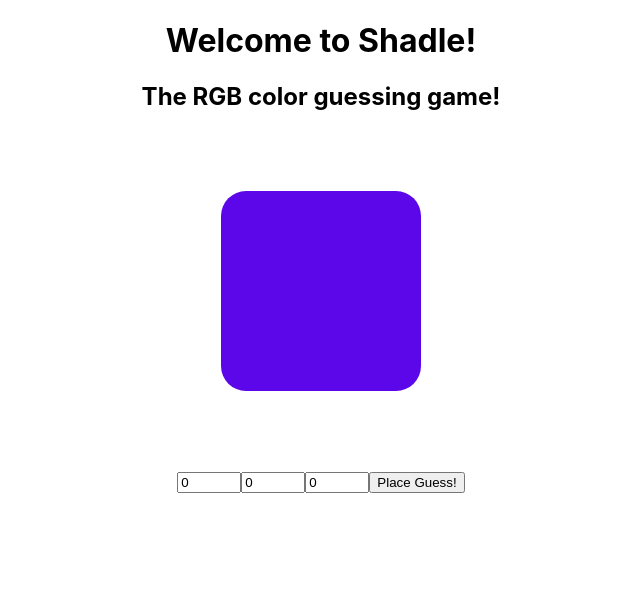
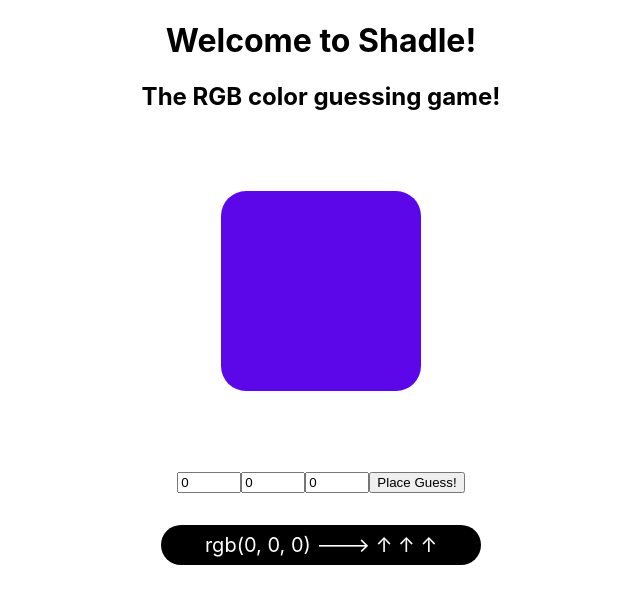
Before and after one commit to connork97/shadle, a React (Create React App) app: page / in a window 1280 px wide. Both pictures are taken after a click on the button "Place Guess!". Shown: the top 604 px of the page, without its empty margins (319-959 px from the left). Built offline with nearby package versions, Linux system fonts and the light colour scheme.

Commit message:
added section for displaying past guesses, their actual colors, and hints to guess higher or lower

```diff
--- a/package.json
+++ b/package.json
@@ -6,7 +6,9 @@
     "@testing-library/jest-dom": "^5.17.0",
     "@testing-library/react": "^13.4.0",
     "@testing-library/user-event": "^13.5.0",
+    "bootstrap": "^5.3.1",
     "react": "^18.2.0",
+    "react-bootstrap": "^2.8.0",
     "react-dom": "^18.2.0",
     "react-scripts": "5.0.1",
     "web-vitals": "^2.1.4"
--- a/src/App.js
+++ b/src/App.js
@@ -5,10 +5,12 @@ import React, { useState, useEffect } from 'react';
 
 import Color from './components/Color';
 import Guess from './components/Guess';
+import PreviousGuesses from './components/PreviousGuesses';
 
 function App() {
 
   const [colorOfTheDay, setColorOfTheDay] = useState([0, 0, 0])
+  const [previousUserGuesses, setPreviousUserGuesses] = useState([])
 
   useEffect(() => {
       const firstNum = Math.floor(Math.random() * 256)
@@ -22,7 +24,15 @@ function App() {
       <h1>Welcome to Shadle!</h1>
       <h2>The RGB color guessing game!</h2>
       <Color colorOfTheDay={colorOfTheDay} />
-      <Guess colorOfTheDay={colorOfTheDay} />
+      <Guess
+        colorOfTheDay={colorOfTheDay}
+        previousUserGuesses={previousUserGuesses}
+        setPreviousUserGuesses={setPreviousUserGuesses}
+      />
+      <PreviousGuesses
+        colorOfTheDay={colorOfTheDay}
+        previousUserGuesses={previousUserGuesses}
+      />
     </div>
   );
 }
--- a/src/components/Guess.js
+++ b/src/components/Guess.js
@@ -3,14 +3,13 @@ import styles from './Guess.module.css';
 
 import React, { useState } from 'react';
 
-const Guess = ({ colorOfTheDay }) => {
+const Guess = ({ colorOfTheDay, previousUserGuesses, setPreviousUserGuesses }) => {
 
-    const [userGuess, setUserGuess] = useState([0, 0, 0])
-    console.log(userGuess)
+    const [currentUserGuess, setCurrentUserGuess] = useState([0, 0, 0])
+
     const handleUserGuessChange = (event, index) => {
         const { value } = event.target;
-        // console.log(name, value)
-        setUserGuess(prevGuess => {
+        setCurrentUserGuess(prevGuess => {
             const updatedGuess = [...prevGuess];
             updatedGuess[index] = parseInt(value);
             return updatedGuess;
@@ -18,13 +17,20 @@ const Guess = ({ colorOfTheDay }) => {
     };
 
     const handleGuessSubmit = (event) => {
-        // console.log(userGuess)
         event.preventDefault();
         console.log("Color of the day", colorOfTheDay);
-        if (userGuess[0] === colorOfTheDay[0] && userGuess[1] === colorOfTheDay[1] && userGuess[2] === colorOfTheDay[2]) {
-            console.log("You got it!  The color of the day is: ", colorOfTheDay)
+        if (!JSON.stringify(previousUserGuesses).includes(JSON.stringify(currentUserGuess))) {
+            if (JSON.stringify(currentUserGuess) === JSON.stringify(colorOfTheDay)) {
+                console.log("You got it!  The color of the day is: ", colorOfTheDay)
+            } else {
+                console.log("Sorry, try again.", currentUserGuess)
+            };
+            setPreviousUserGuesses((prevGuesses) => {
+                return [...prevGuesses, currentUserGuess]
+            });
+            setCurrentUserGuess([0, 0, 0]);
         } else {
-            console.log("Sorry, try again.", userGuess)
+            console.log("You already guessed that number!")
         }
     };
 
@@ -33,7 +39,7 @@ const Guess = ({ colorOfTheDay }) => {
             <form className={styles.guessForm} onSubmit={handleGuessSubmit}>
                 <input
                     type="number"
-                    value={userGuess[0]}
+                    value={currentUserGuess[0]}
                     min={0}
                     max={255}
                     onChange={(event) => handleUserGuessChange(event, 0)}
@@ -41,7 +47,7 @@ const Guess = ({ colorOfTheDay }) => {
                 </input>
                 <input
                     type="number"
-                    value={userGuess[1]}
+                    value={currentUserGuess[1]}
                     min={0}
                     max={255}
                     onChange={(event) => handleUserGuessChange(event, 1)}
@@ -49,7 +55,7 @@ const Guess = ({ colorOfTheDay }) => {
                 </input>
                 <input
                     type="number"
-                    value={userGuess[2]}
+                    value={currentUserGuess[2]}
                     min={0}
                     max={255}
                     onChange={(event) => handleUserGuessChange(event, 2)}
--- /dev/null
+++ b/src/components/PreviousGuesses.js
@@ -0,0 +1,41 @@
+import { render } from '@testing-library/react';
+import styles from './PreviousGuesses.module.css';
+
+const PreviousGuesses = ({ colorOfTheDay, previousUserGuesses }) => {
+    const getContrastColor = (color) => {
+        const rgb = color.substring(4, color.length - 1).split(', ');
+        const brightness = (rgb[0] * 299 + rgb[1] * 587 + rgb[2] * 114) / 1000;
+        return brightness >= 128 ? 'black' : 'white';
+      };
+    const renderPreviousUserGuesses = previousUserGuesses.map((guess, index) => {
+        let hintOne
+        let hintTwo
+        let hintThree
+        if (guess[0] < colorOfTheDay[0]) hintOne = '↑'
+        else hintOne = '↓'
+        if (guess[1] < colorOfTheDay[1]) hintTwo = '↑'
+        else hintTwo = '↓'
+        if (guess[2] < colorOfTheDay[2]) hintThree = '↑'
+        else hintThree = '↓'
+
+        const guessRGB = `rgb(${guess[0]}, ${guess[1]}, ${guess[2]})`
+
+        console.log(index)
+        return (
+            <p
+                className={styles.previousGuessP}
+                style={{ backgroundColor: `${guessRGB}`, color: `${getContrastColor(guessRGB)}`}}
+            >
+                rgb({guess[0]}, {guess[1]}, {guess[2]}) ---{'>'} {hintOne} {hintTwo} {hintThree}
+            </p>
+        )
+    })
+
+    return (
+        <div className={styles.previousGuessesWrapperDiv}>
+            {renderPreviousUserGuesses}
+        </div>
+    );
+};
+
+export default PreviousGuesses;
--- /dev/null
+++ b/src/components/PreviousGuesses.module.css
@@ -0,0 +1,13 @@
+.previousGuessesWrapperDiv {
+    margin: 2.5% auto;
+    width: 50vw;
+}
+
+.previousGuessP {
+    margin: 1% auto;
+    width: 50%;
+    border-radius: 25px;
+    font-size: 1.25rem;
+    line-height: 2.5rem;
+    /* background-color: rgb(225, 225, 225); */
+}
```
Also changed, not shown: 1 other file (tests, documents, lock files or other folders).
